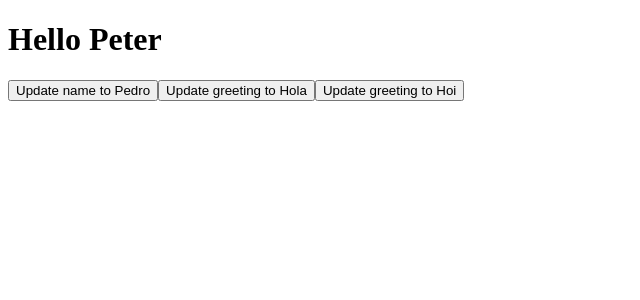
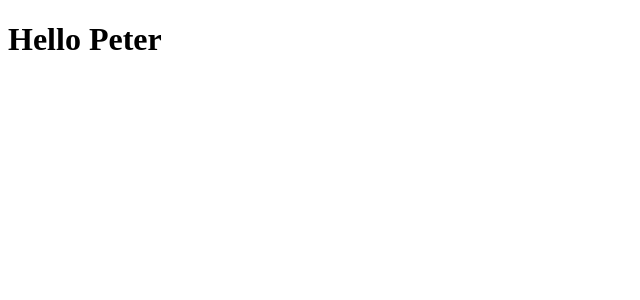
Before and after one commit to rjcarmona/angular-workshop, an Angular app: page / in a window 1280 px wide. Shown: the top 300 px of the page, without its empty margins (0-640 px from the left). Built offline with nearby package versions, Linux system fonts and the light colour scheme.

Commit message:
Converting observables to signals

```diff
--- a/src/main.ts
+++ b/src/main.ts
@@ -1,26 +1,21 @@
 import { bootstrapApplication } from '@angular/platform-browser';
 import { Component, computed, effect, signal } from '@angular/core';
 import { CommonModule } from '@angular/common';
+import { Observable, of } from 'rxjs';
+import { toSignal } from '@angular/core/rxjs-interop';
 
 @Component({
   selector: 'my-app',
   standalone: true,
   imports: [CommonModule],
-  template: `
-    <h1>{{ message() }}</h1>
-    <button (click)="name.set('Pedro!')">Update name to Pedro</button>
-    <button (click)="greeting.set('Hola!')">Update greeting to Hola</button>
-    <button (click)="greeting.set('Hoi!')">Update greeting to Hoi</button>
-  `,
+  template: ` <h1>{{ message() }}</h1> `,
 })
 export class App {
-  greeting = signal('Hello');
-  name = signal('Peter');
+  greeting$: Observable<string> = of('Hello');
+  name$: Observable<string> = of('Peter');
+  greeting = toSignal(this.greeting$);
+  name = toSignal(this.name$);
   message = computed(() => `${this.greeting()} ${this.name()}`);
-
-  constructor() {
-    effect(() => console.log(`The ${this.message()} is changing!`));
-  }
 }
 
 bootstrapApplication(App);
```
